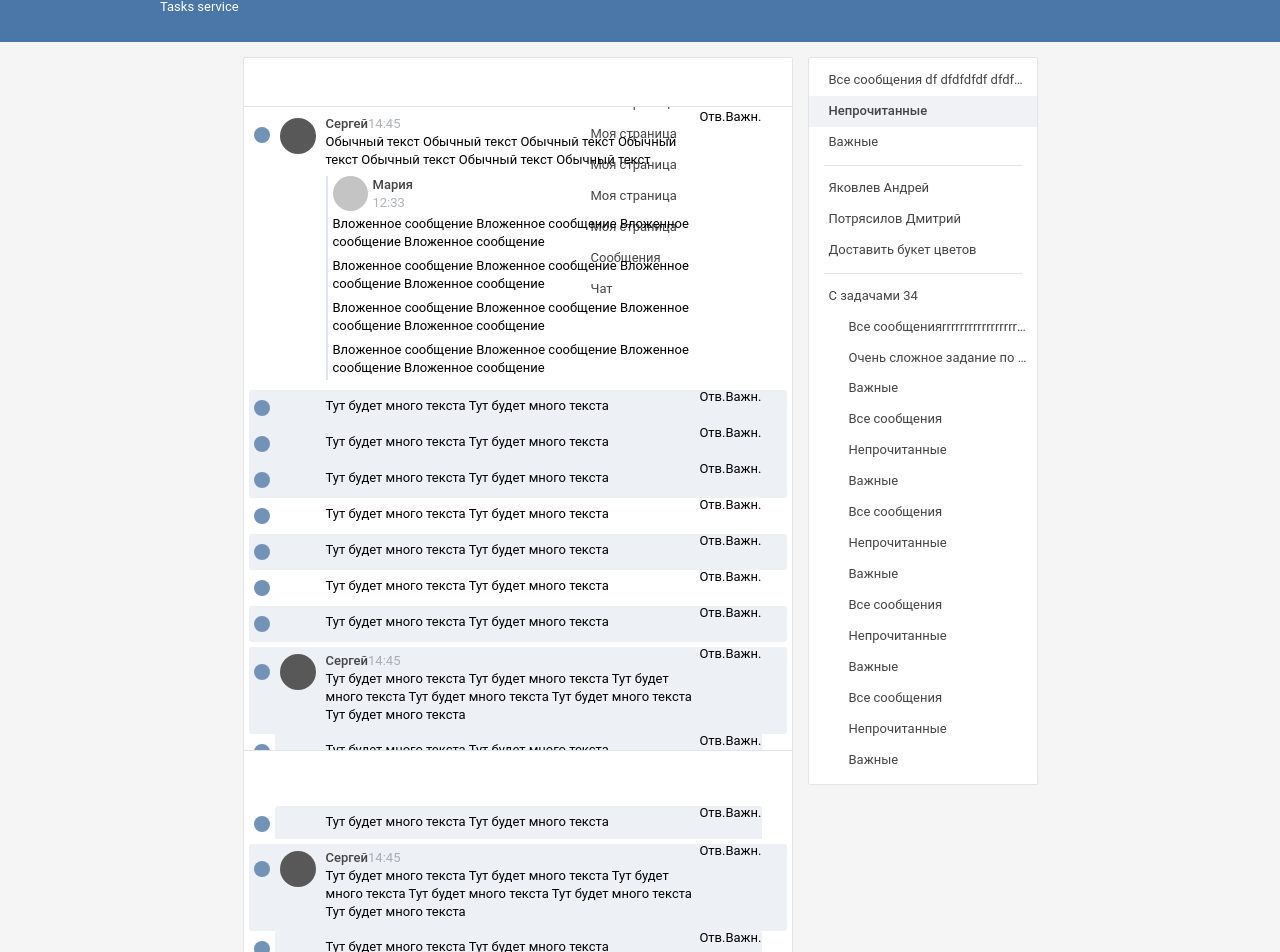
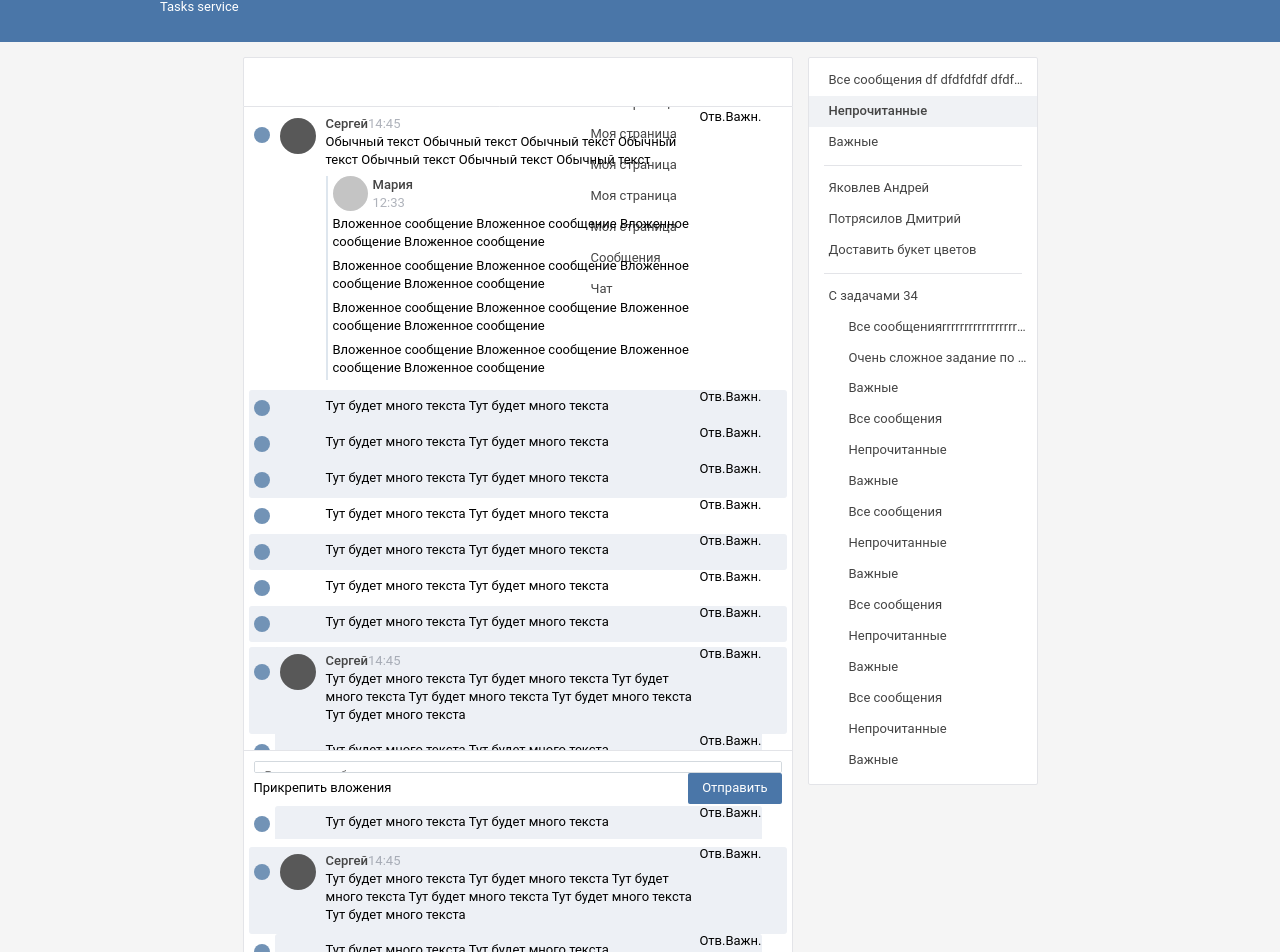
Before and after one commit to Dindro/tasks-service, a Vue app in the folder application/: page /messages in a window 1280 px wide. Shown: the top 952 px of the page. Built offline with nearby package versions, Linux system fonts and the light colour scheme.

Commit message:
добавил блок для написания сообщения

```diff
--- a/application/src/components/pages/DRAFT/messages.vue
+++ b/application/src/components/pages/DRAFT/messages.vue
@@ -366,7 +366,7 @@
 
 <script>
 function hscrollbar() {
-  var elements = ["nav", "options", "messages-top", "messages-bottom"];
+  var elements = ["nav", "options", "messages-top"/* , "messages-bottom" */];
   var value = window.pageXOffset;
 
   for (let i = 0; i < elements.length; i++) {
--- a/application/src/components/parts/messages.vue
+++ b/application/src/components/parts/messages.vue
@@ -321,7 +321,13 @@
 			</div>
 		</div>
 		<div id="messages-bottom">
-			<div class="messages-bottom-elements"></div>
+			<div class="messages-bottom-elements">
+				<textarea name="" id="message-new" placeholder="Введите сообщение..."></textarea>
+				<div class="elements-bottom">
+					<div class="attach-item">Прикрепить вложения</div>
+					<div class="send">Отправить</div>
+				</div>
+			</div>
 		</div>
 	</div>
 </template>
@@ -366,17 +372,18 @@ $color-time: rgba(120, 126, 140, 0.6);
     width: 100%;
     min-height: 100vh;
     padding-top: 107px;
-    padding-bottom: 50px;
+    padding-bottom: 140px;
     border-left: 1px solid $color-border;
     border-right: 1px solid $color-border;
   }
 
   #messages-bottom {
-    height: 50px;
+    height: 125px;
     width: 550px;
     position: fixed;
     bottom: 0;
     z-index: 100;
+		background-color: #FAFBFC;
 
     .messages-bottom-elements {
       height: 100%;
@@ -384,7 +391,39 @@ $color-time: rgba(120, 126, 140, 0.6);
       border: 1px solid $color-border;
       border-bottom: none;
       box-sizing: border-box;
-      background-color: white;
+      padding: 10px;
+      display: flex;
+      flex-direction: column;
+      justify-content: space-between;
+
+      #message-new {
+        width: 100%;
+        height: 63px;
+        outline: none;
+        resize: none;
+        overflow: auto;
+        box-sizing: border-box; // Иначе ширина выше
+        padding: 5px 10px 5px 10px;
+        line-height: 17px;
+        border-radius: 2px;
+        border-color: #D3D9DE;
+      }
+
+      .elements-bottom {
+        display: flex;
+        justify-content: space-between;
+				align-items: center;
+
+        .attach-item {
+        }
+
+        .send {
+          background-color: #4a76a8;
+          padding: 8px 14px;
+          color: white;
+          border-radius: 2px;
+        }
+      }
     }
   }
 }
@@ -455,6 +494,10 @@ $container-mt: -($photo-wh + $message-top + $message-bottom); // margin-top ко
     display: flex;
     margin-top: 3px;
 
+    &:last-child {
+      padding-bottom: 3px;
+    }
+
     &.selected {
       background-color: $color-message-selected;
       border-radius: 3px 3px 0 0;
@@ -463,7 +506,6 @@ $container-mt: -($photo-wh + $message-top + $message-bottom); // margin-top ко
       &:last-child {
         border-bottom-left-radius: 3px;
         border-bottom-right-radius: 3px;
-        padding-bottom: 3px;
       }
 
       & + .message.selected {
@@ -565,15 +607,14 @@ $container-mt: -($photo-wh + $message-top + $message-bottom); // margin-top ко
                 display: block;
               }
 
-							span.time{
+              span.time {
                 color: $color-time;
               }
             }
           }
 
-					.insert-messages{
-
-						.insert-message{
+          .insert-messages {
+            .insert-message {
               padding: 3px 0;
             }
           }
```
Also changed, not shown: 1 other file (tests, documents, lock files or other folders). Lines whose indentation alone changed are shown as unchanged.
